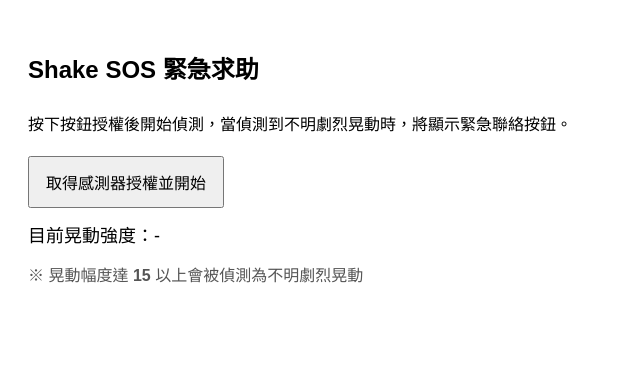
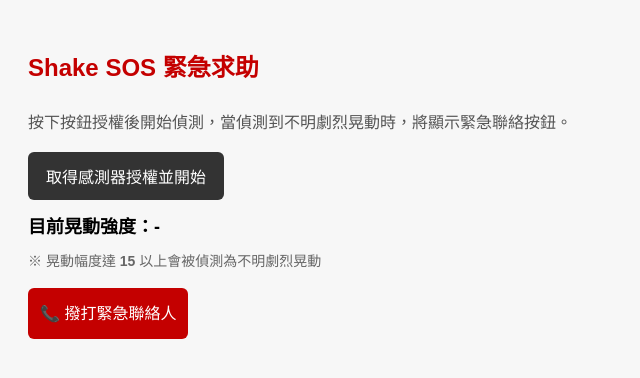
Before and after one commit to Chris017-svg/Moco01, a plain HTML site: page FinalTopic/shakesos.html in a window 1280 px wide. Shown: the whole page, without its empty margins (0-640 px from the left). Drawn offline with Linux system fonts and the light colour scheme.

Commit message:
test7 +css

```diff
--- a/FinalTopic/shakesos.html
+++ b/FinalTopic/shakesos.html
@@ -5,13 +5,65 @@
     <meta name="viewport" content="width=device-width,initial-scale=1" />
     <title>Shake SOS</title>
     <style>
-        body{font-family:Arial,"Microsoft JhengHei",sans-serif;padding:20px;line-height:1.8}
-        button,a{padding:12px 16px;font-size:16px}
-        #value{margin-top:12px;font-size:18px}
-        #rule{margin-top:10px;color:#555}
-        #alert{display:none;margin-top:10px;color:#b00000;font-weight:700}
-        #call{display:none;margin-top:16px;background:#d60000;color:#fff;text-decoration:none}
+        body{
+            font-family: Arial, "Microsoft JhengHei", sans-serif;
+            padding:20px;
+            line-height:1.7;
+            background:#f7f7f7;
+        }
+
+        h2{
+            color:#c40000;
+        }
+
+        p{
+            color:#555;
+        }
+
+        button{
+            padding:12px 18px;
+            font-size:16px;
+            border:none;
+            border-radius:6px;
+            background:#333;
+            color:#fff;
+        }
+
+        button:disabled{
+            background:#999;
+        }
+
+        #value{
+            margin-top:12px;
+            font-size:18px;
+            font-weight:600;
+        }
+
+        #rule{
+            margin-top:8px;
+            color:#666;
+            font-size:14px;
+        }
+
+        #alert{
+            display:none;
+            margin-top:12px;
+            color:#c40000;
+            font-weight:bold;
+        }
+
+        #call{
+            display:none;
+            margin-top:14px;
+            padding:12px;
+            background:#c40000;
+            color:#fff;
+            text-decoration:none;
+            border-radius:6px;
+            display:inline-block;
+        }
     </style>
+
 </head>
 <body>
 
```
